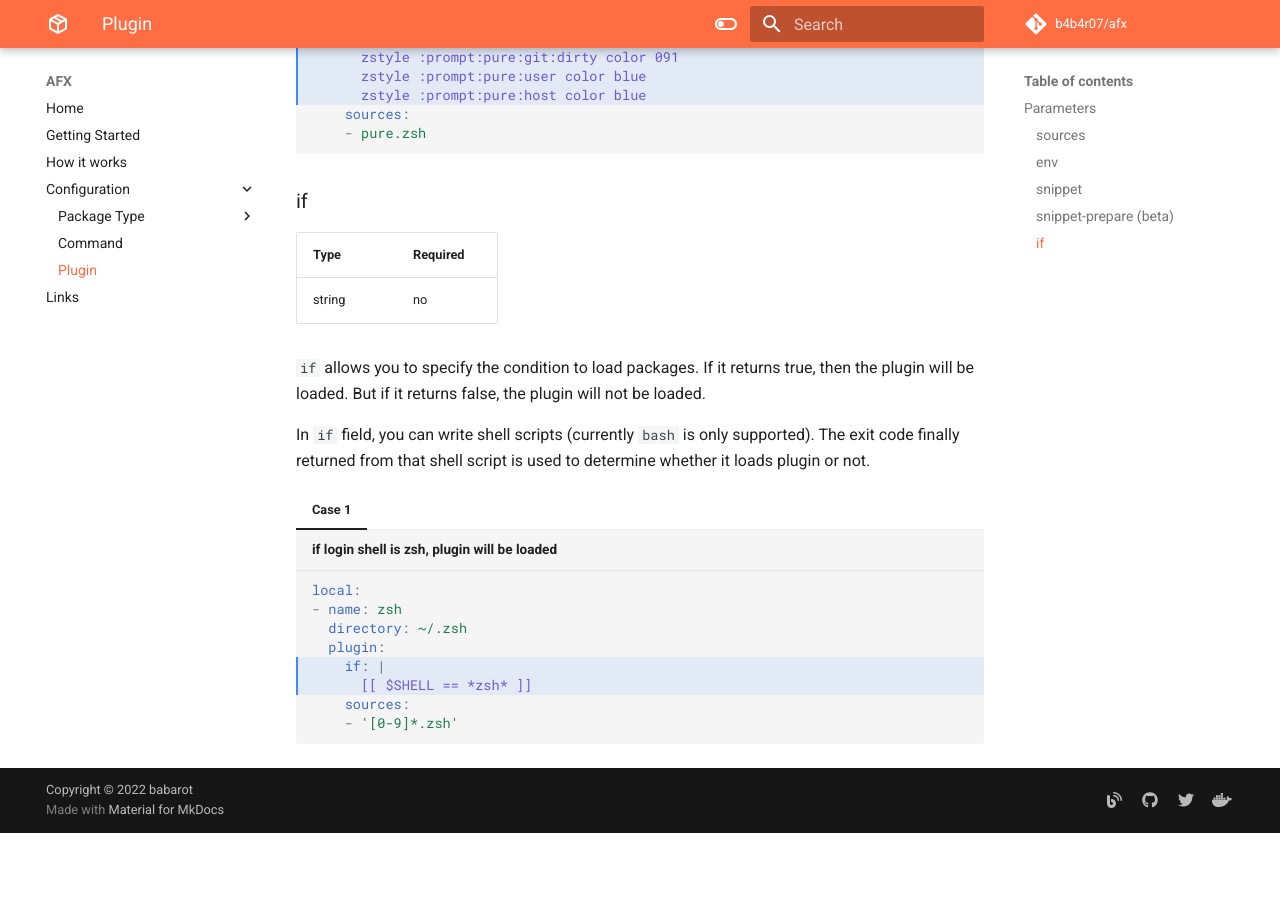
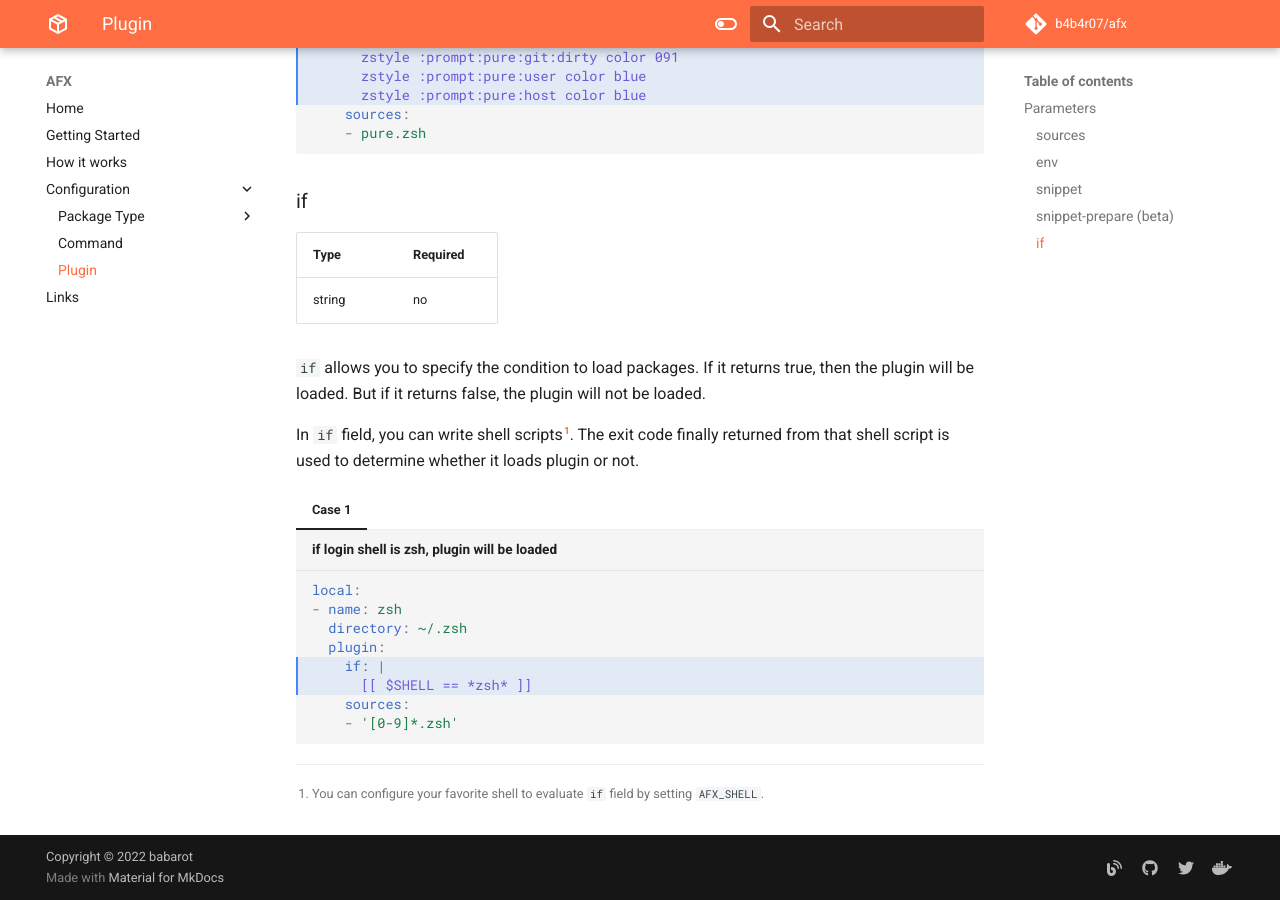
Before and after one commit to babarot/afx, an MkDocs documentation site: the page built from docs/configuration/plugin.md, in a window 1280 px wide and 900 px high, scrolled down 2868 px. Built offline with MkDocs 1.6.1 and Material for MkDocs 9.7.7, drawn with Linux system fonts in a browser that asks for light colours; comment, search, counter and statistics services are not loaded; before the commit the page ends 3701 px from its top, so only the background shows below that.

Commit message:
Add docs

````diff
--- a/docs/configuration/plugin.md
+++ b/docs/configuration/plugin.md
@@ -153,7 +153,7 @@ string | no
 
 `if` allows you to specify the condition to load packages. If it returns true, then the plugin will be loaded. But if it returns false, the plugin will not be loaded.
 
-In `if` field, you can write shell scripts (currently `bash` is only supported). The exit code finally returned from that shell script is used to determine whether it loads plugin or not.
+In `if` field, you can write shell scripts[^1]. The exit code finally returned from that shell script is used to determine whether it loads plugin or not.
 
 === "Case 1"
 
@@ -167,3 +167,5 @@ In `if` field, you can write shell scripts (currently `bash` is only supported).
         sources:
         - '[0-9]*.zsh'
     ```
+
+[^1]: You can configure your favorite shell to evaluate `if` field by setting `AFX_SHELL`.
````
Also changed, not shown: docs/configuration/command.md (+3 -1 lines).
